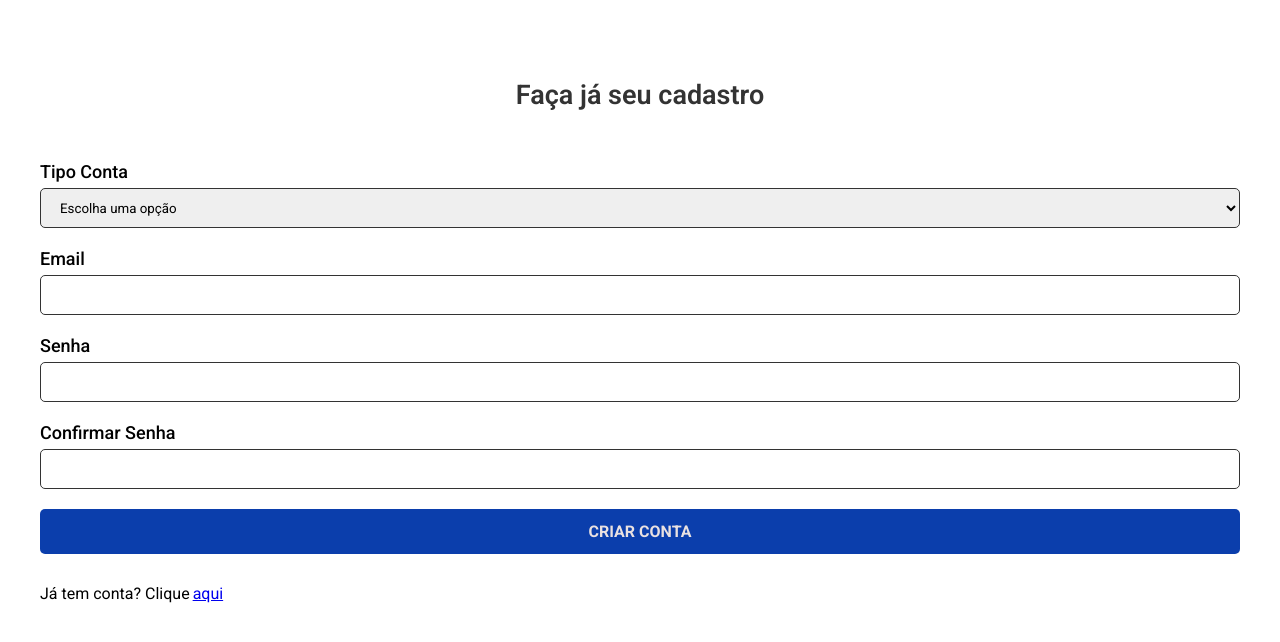
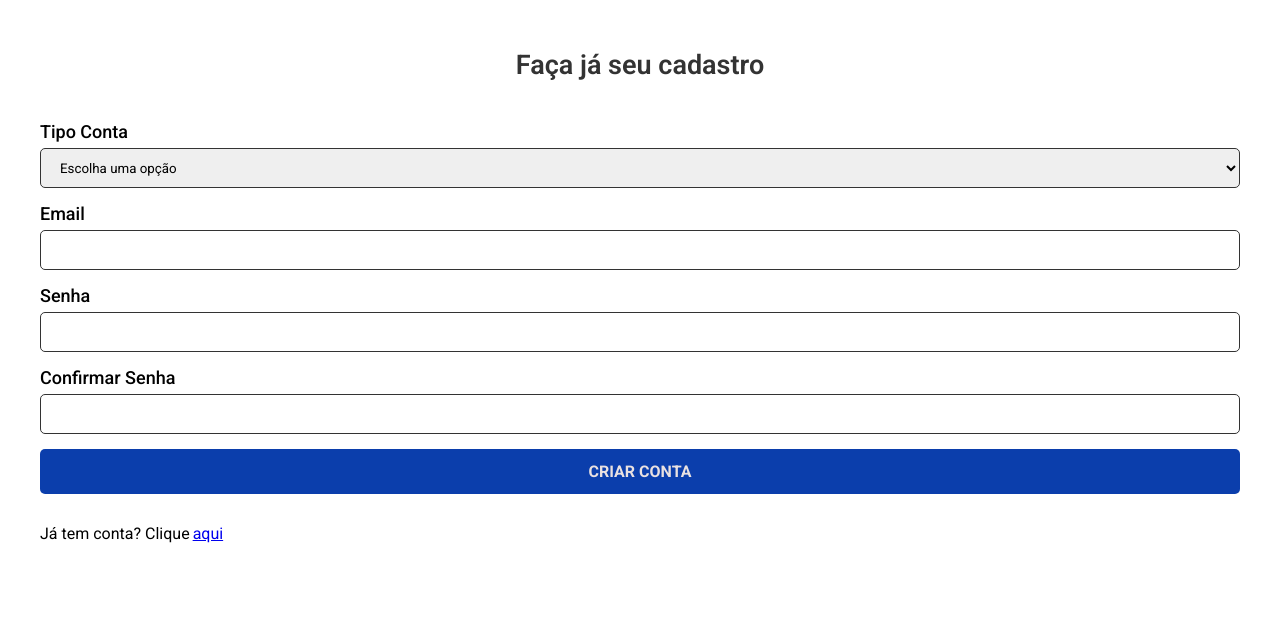
Before and after one commit to ClubeFut/clube_fut_frontend_angular, an Angular app: page /cadastro in a window 1280 px wide. Shown: the top 642 px of the page. Built offline with nearby package versions, Linux system fonts and the light colour scheme.

Commit message:
styles: resolvendo questão de altura

```diff
--- a/src/app/pages/register/register.scss
+++ b/src/app/pages/register/register.scss
@@ -3,7 +3,7 @@ $color__text: #333;
 $bg__color__button: #0b3eac;
 
 main{
-    padding: 60px 40px;
+    padding: 30px 40px;
     width: 100dvw;
     height: 100dvh;
 }
@@ -16,7 +16,7 @@ main > h2{
 }
 
 form{
-    margin-top: 50px;
+    margin-top: 40px;
     width: 100%;
     height: auto;
 }
@@ -34,7 +34,7 @@ form > .form__camp{
 
 .form__camp > input,
 .form__camp > select{
-    margin-bottom: 20px;
+    margin-bottom: 15px;
     outline: 0;
     border-radius: 5px;
     border: 1px solid $color__text;
```
